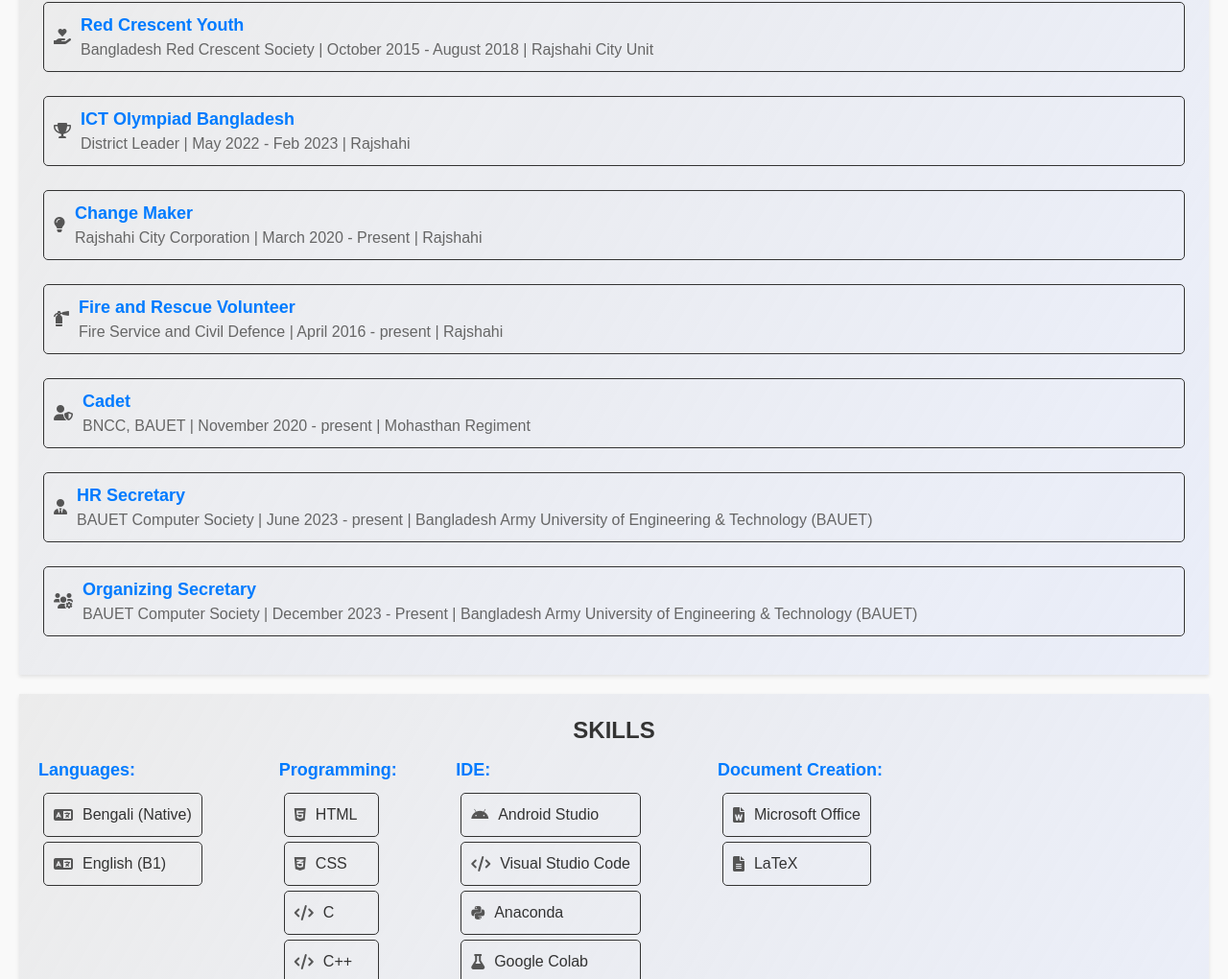
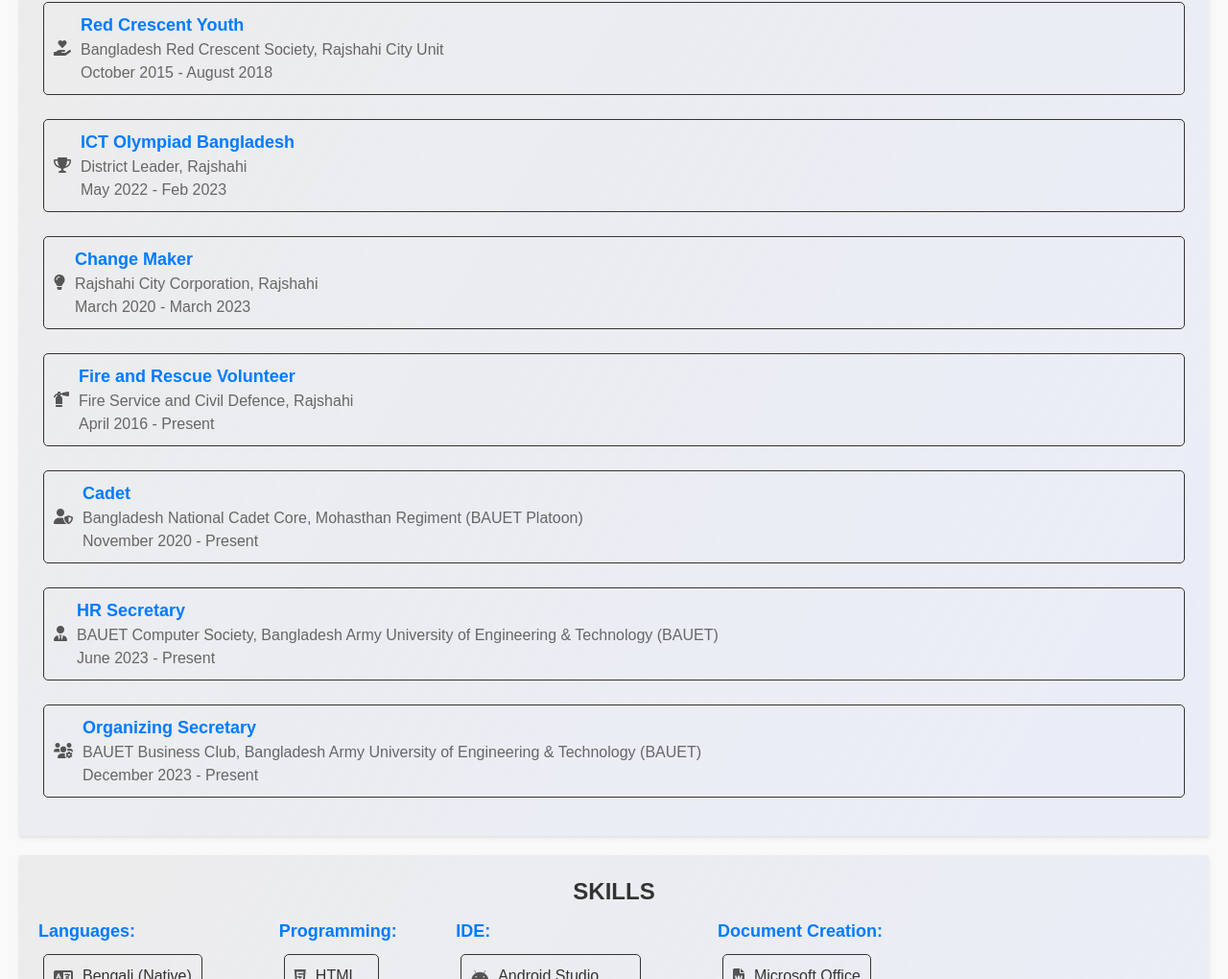
Before and after one commit to ARisHere/MyProtfolio, a plain HTML site: page index.html in a window 1280 px wide. Shown: the part 5556-6576 px from the top of the page at 96% size. Drawn offline with nearby package versions, Linux system fonts and the light colour scheme.

Commit message:
community up

```diff
--- a/index.html
+++ b/index.html
@@ -1124,23 +1124,25 @@
             <div>
               <h3>Red Crescent Youth</h3>
               <p>
-                Bangladesh Red Crescent Society | October 2015 - August 2018 |
-                Rajshahi City Unit
+                Bangladesh Red Crescent Society, Rajshahi City Unit
               </p>
-            </div>
+              <p>October 2015 - August 2018</p>
+           </div>
           </li>
           <li class="community-item">
             <i class="fas fa-trophy"></i>
             <div>
               <h3>ICT Olympiad Bangladesh</h3>
-              <p>District Leader | May 2022 - Feb 2023 | Rajshahi</p>
+              <p>District Leader, Rajshahi</p>
+              <p>May 2022 - Feb 2023</p>
             </div>
           </li>
           <li class="community-item">
             <i class="fas fa-lightbulb"></i>
             <div>
               <h3>Change Maker</h3>
-              <p>Rajshahi City Corporation | March 2020 - Present | Rajshahi</p>
+              <p>Rajshahi City Corporation, Rajshahi</p>
+              <p>March 2020 - March 2023</p>
             </div>
           </li>
           <li class="community-item">
@@ -1148,15 +1150,17 @@
             <div>
               <h3>Fire and Rescue Volunteer</h3>
               <p>
-                Fire Service and Civil Defence | April 2016 - present | Rajshahi
+                Fire Service and Civil Defence, Rajshahi
               </p>
+              <p>April 2016 - Present</p>
             </div>
           </li>
           <li class="community-item">
             <i class="fas fa-user-shield"></i>
             <div>
               <h3>Cadet</h3>
-              <p>BNCC, BAUET | November 2020 - present | Mohasthan Regiment</p>
+              <p>Bangladesh National Cadet Core, Mohasthan Regiment (BAUET Platoon)</p>
+              <p>November 2020 - Present</p>
             </div>
           </li>
           <li class="community-item">
@@ -1164,9 +1168,10 @@
             <div>
               <h3>HR Secretary</h3>
               <p>
-                BAUET Computer Society | June 2023 - present | Bangladesh Army
+                BAUET Computer Society, Bangladesh Army
                 University of Engineering & Technology (BAUET)
               </p>
+              <p>June 2023 - Present</p>
             </div>
           </li>
           <li class="community-item">
@@ -1174,9 +1179,10 @@
             <div>
               <h3>Organizing Secretary</h3>
               <p>
-                BAUET Computer Society | December 2023 - Present | Bangladesh
+                BAUET Business Club, Bangladesh
                 Army University of Engineering & Technology (BAUET)
               </p>
+              <p>December 2023 - Present</p>
             </div>
           </li>
         </ul>
```
